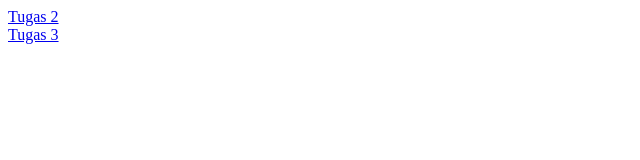
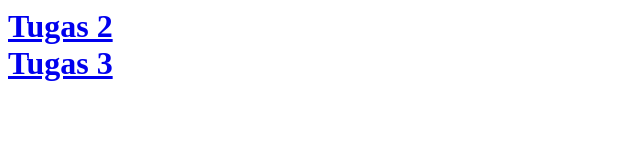
Before and after one commit to grafkom-b-if-its-2019/tugas-3-yongdoc, a plain HTML site: page index.html in a window 1280 px wide. Shown: the whole page, without its empty margins (0-640 px from the left). Drawn offline with Linux system fonts and the light colour scheme.

Commit message:
Update index.html

```diff
--- a/index.html
+++ b/index.html
@@ -1,3 +1,4 @@
-<a href="tugas2/">Tugas 2</a>
+<h1><a href="tugas2/">Tugas 2</a>
 </br>
 <a href="tugas3/">Tugas 3</a>
+</h1>
```
